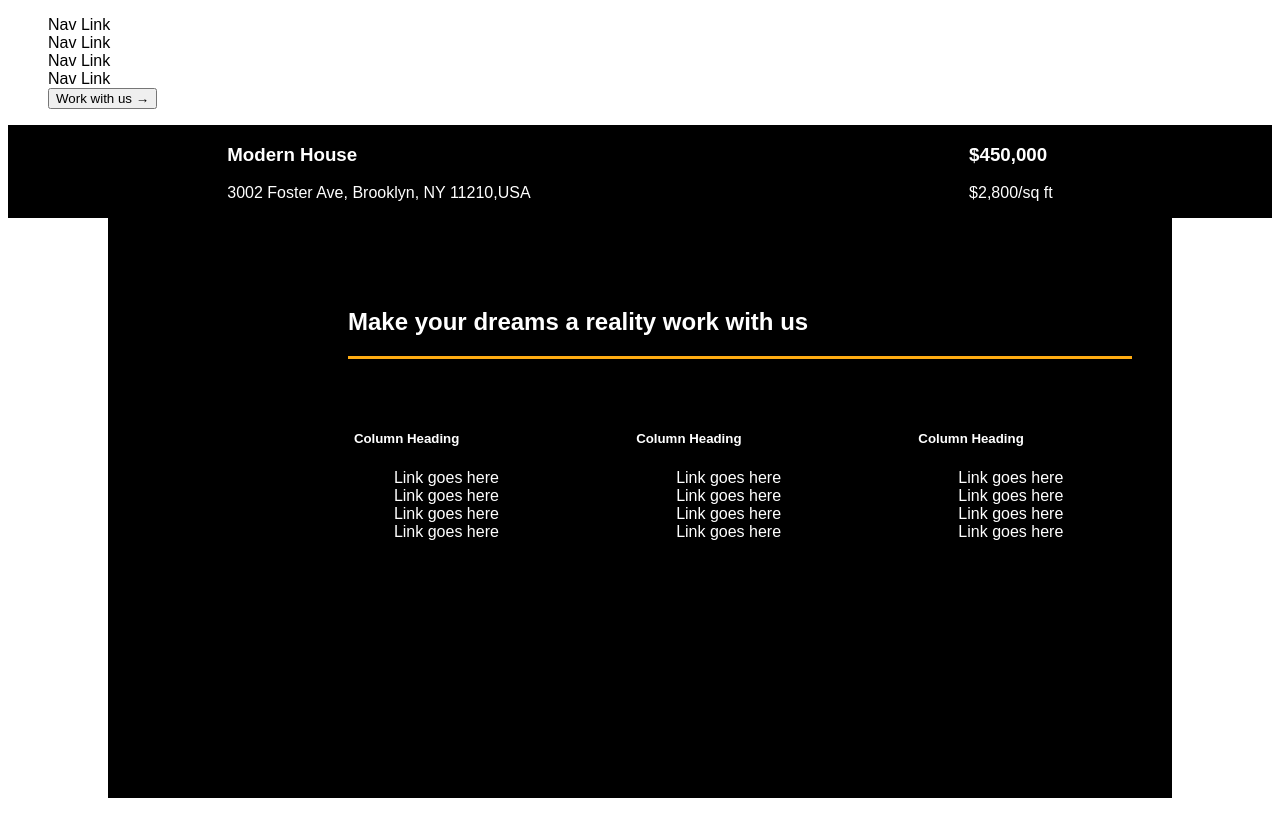
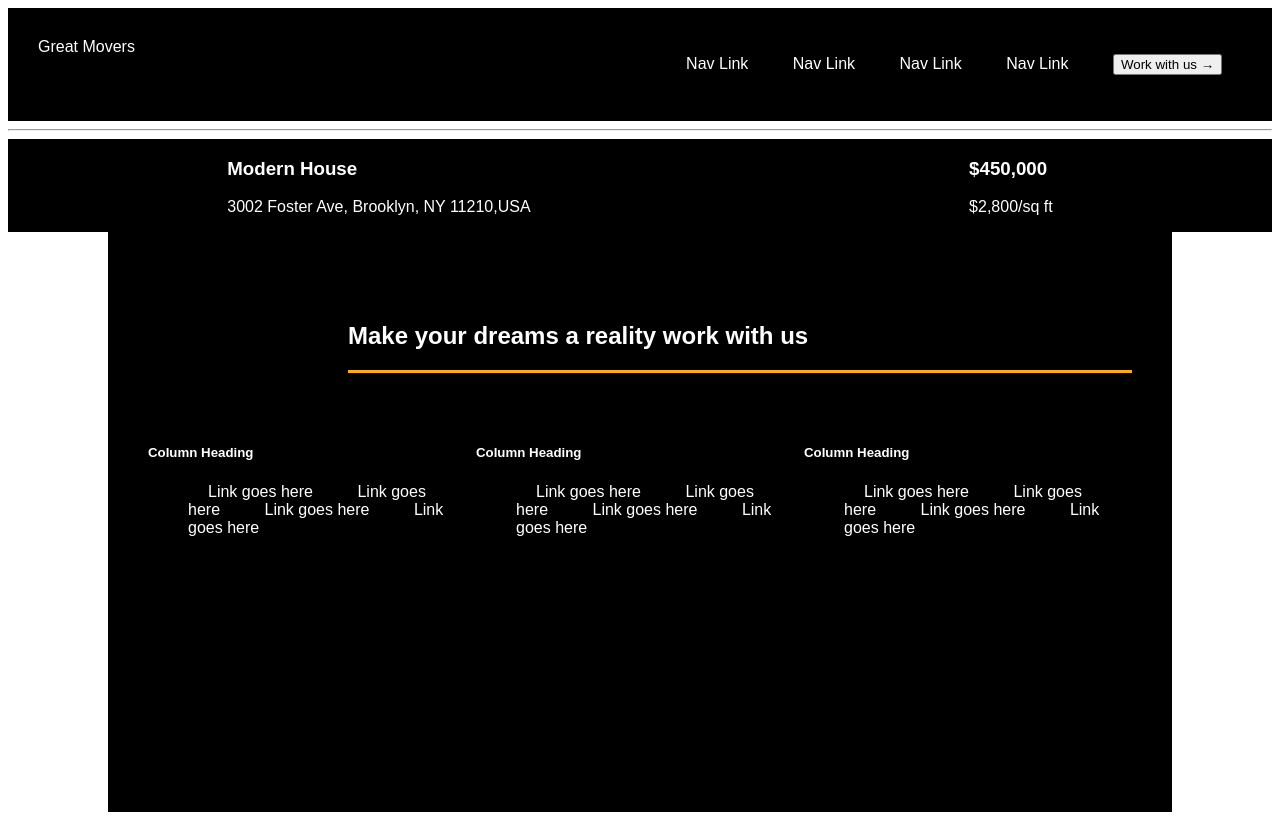
Before and after one commit to Miriam-Naomi-Anyango/Quick-Movers-Website, a plain HTML site: page quick.html in a window 1280 px wide. Drawn offline with Linux system fonts and the light colour scheme.

Commit message:
Add logo, cause the navigation links to move on the far right and the logo to remain on the far left, putting a linear gradient below the navigation bar, style the navigation bar.

```diff
--- a/assets/quick.css
+++ b/assets/quick.css
@@ -1,6 +1,17 @@
 *{
     font-family: 'Poppins', sans-serif;
     list-style-type: none;
+}
+.topnav{
+    background-color: black;
+    display: flex;
+    color: #fff;
+    justify-content: space-between;
+    padding: 30px;
+}
+li{
+    display: inline;
+    padding: 20px;
 }
 .down{
     display: flex;
--- a/quick.html
+++ b/quick.html
@@ -9,6 +9,9 @@
 <body>
     <!-- Navigation Bar -->
     <div class="topnav">
+        <div class="logo">
+            <span class="Great">Great </span><span class="Movers"> Movers</span>
+        </div>
         <ul>
             <li>Nav Link</li>
             <li>Nav Link</li>
@@ -17,6 +20,7 @@
             <li><span><button class="btn1">Work with us </span><span class="arrow">&#8594</span></button></li>
         </ul>
     </div>
+    <hr>
         <div class="down">
             <div>
                 <h3>Modern House</h3>
```
